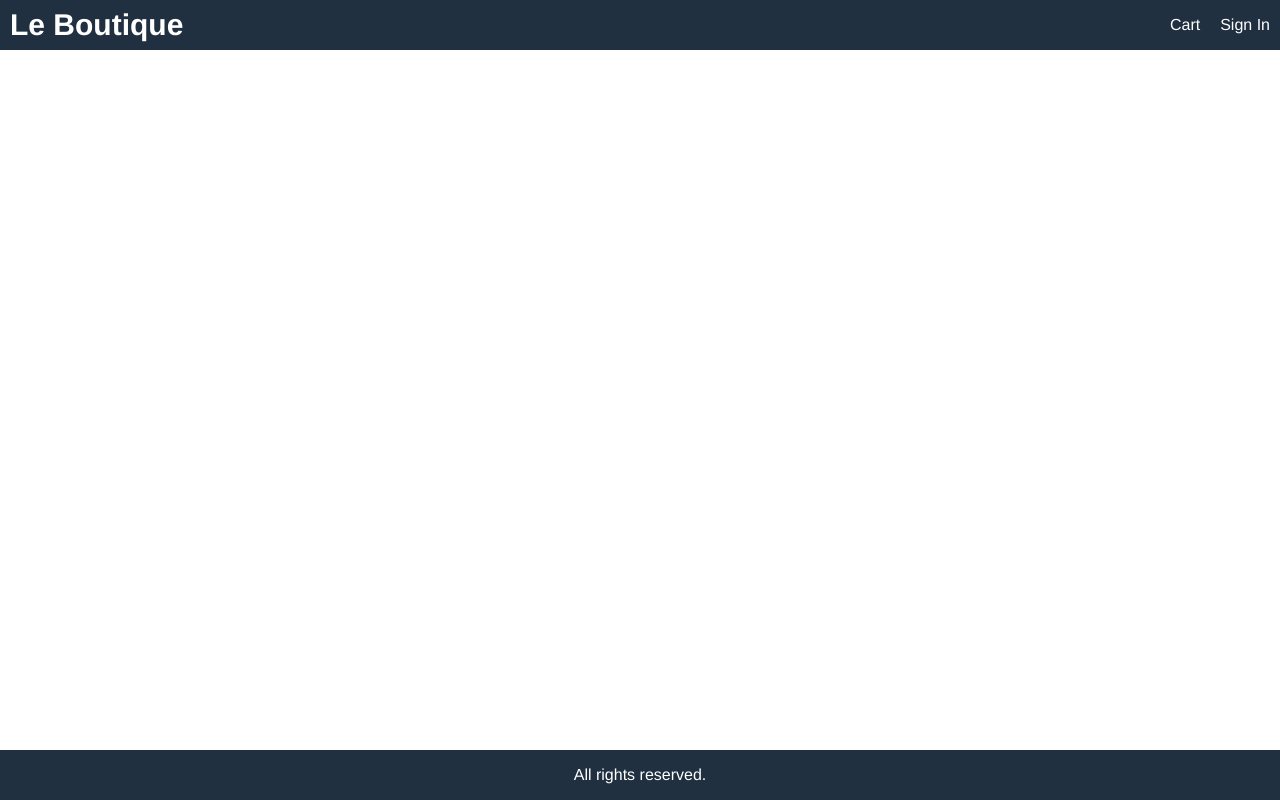
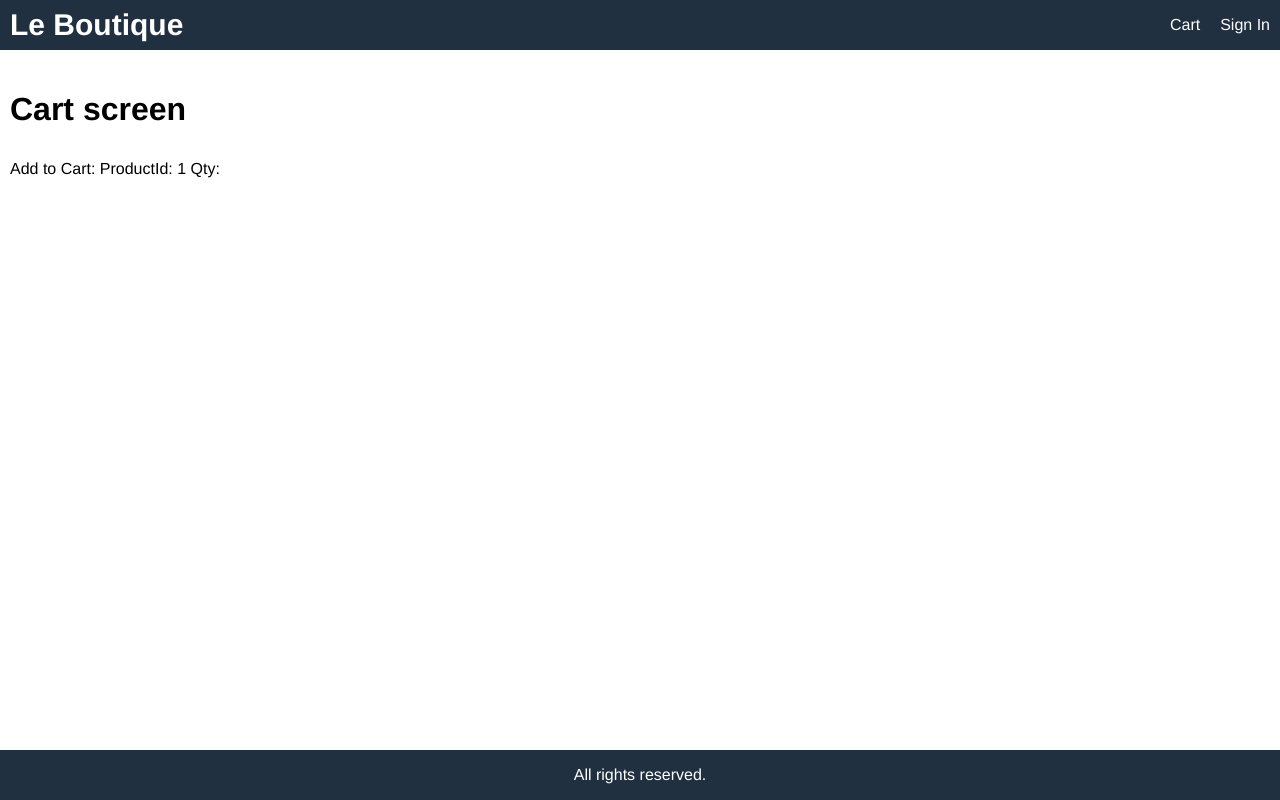
Before and after one commit to Samuel8055/react-ecommerce, a React (Create React App) app in the folder frontend/: page /cart/1 in a window 1280 px wide. Built offline with nearby package versions, Linux system fonts and the light colour scheme.

Commit message:
Implemented Add to Cart screen

```diff
--- a/frontend/src/App.js
+++ b/frontend/src/App.js
@@ -1,4 +1,5 @@
 import { Route, Routes } from "react-router-dom";
+import CartScreen from "./screens/CartScreen";
 import HomeScreen from "./screens/HomeScreen";
 import ProductScreen from "./screens/ProductScreen";
 
@@ -21,6 +22,7 @@
         <Routes>
           <Route path="/" element={<HomeScreen />} exact />
           <Route path="/product/:id" element={<ProductScreen />} />
+          <Route path="/cart/:id" element={<CartScreen />} />
         </Routes>
       </main>
 
--- a/frontend/src/index.css
+++ b/frontend/src/index.css
@@ -73,6 +73,9 @@
   margin-top: 1rem;
 }
 
+input,
+select,
+textarea,
 button {
   padding: 1rem;
   border-radius: 0.5rem;
@@ -81,10 +84,16 @@
   font-family: Helvetica, Arial, sans-serif;
   -webkit-font-smoothing: antialiased;
   -moz-osx-font-smoothing: grayscale;
+}
+
+button {
   background-color: #f8f8f8;
   cursor: pointer;
 }
 
+input:hover,
+select:hover,
+textarea:hover,
 button:hover {
   border: 0.1rem #404040 solid;
 }
--- /dev/null
+++ b/frontend/src/screens/CartScreen.js
@@ -0,0 +1,20 @@
+import React from "react";
+import { useParams, useLocation } from "react-router-dom";
+
+const CartScreen = () => {
+  const params = useParams();
+  const location = useLocation();
+  const id = params.id;
+  const qty = location.search.split("=")[1];
+
+  return (
+    <div>
+      <h1>Cart screen</h1>
+      <p>
+        Add to Cart: ProductId: {id} Qty: {qty}
+      </p>
+    </div>
+  );
+};
+
+export default CartScreen;
--- a/frontend/src/screens/ProductScreen.js
+++ b/frontend/src/screens/ProductScreen.js
@@ -1,11 +1,13 @@
-import { useEffect } from "react";
-import { Link, useParams } from "react-router-dom";
+import { useEffect, useState } from "react";
+import { Link, useParams, useNavigate } from "react-router-dom";
 import { useSelector, useDispatch } from "react-redux";
 import { Loader, Message, Rating } from "../components";
 import { detailsProduct } from "../redux/actions/productActions";
 
-const ProductScreen = (props) => {
+const ProductScreen = () => {
   let params = useParams();
+  let navigate = useNavigate();
+  const [qty, setQty] = useState(1);
   const productDetails = useSelector((state) => state.productDetails);
   const { loading, error, product } = productDetails;
   const dispatch = useDispatch();
@@ -13,6 +15,11 @@
   useEffect(() => {
     dispatch(detailsProduct(params.id));
   }, [dispatch, params.id]);
+
+  const addToCartHandler = () => {
+    // props.history.push(`/cart/${params.id}?qty=${qty}`);
+    navigate(`/cart/${params.id}?qty=${qty}`);
+  };
 
   return (
     <div className="row center">
@@ -70,9 +77,39 @@
                     </div>
                   </li>
 
-                  <li>
-                    <button className="primary block">Add To Cart</button>
-                  </li>
+                  {product.countInStock > 0 && (
+                    <>
+                      <li>
+                        <div className="row">
+                          <div>Qty</div>
+
+                          <div>
+                            <select
+                              value={qty}
+                              onChange={(e) => setQty(e.target.value)}
+                            >
+                              {[...Array(product.countInStock).keys()].map(
+                                (item) => (
+                                  <option key={item + 1} value={item + 1}>
+                                    {item + 1}
+                                  </option>
+                                )
+                              )}
+                            </select>
+                          </div>
+                        </div>
+                      </li>
+
+                      <li>
+                        <button
+                          onClick={addToCartHandler}
+                          className="primary block"
+                        >
+                          Add To Cart
+                        </button>
+                      </li>
+                    </>
+                  )}
                 </ul>
               </div>
             </div>
```
